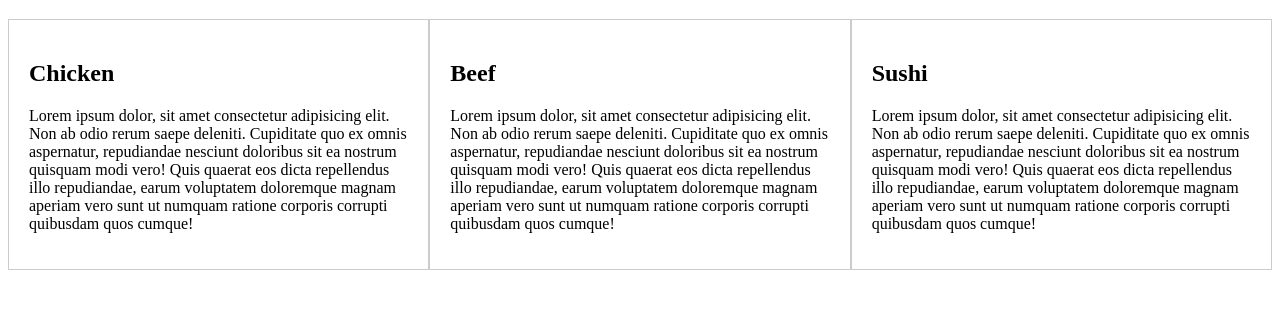
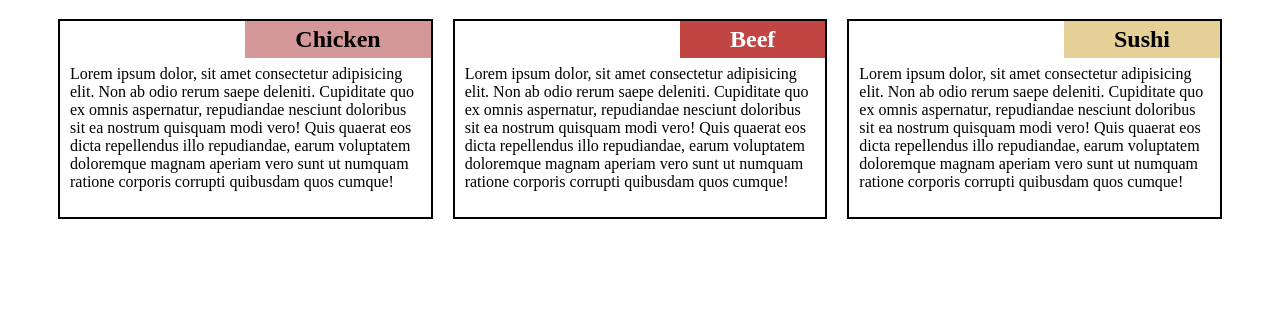
Before and after one commit to Kritikaadhikarii/Assignments-John-Hopkins-University-, a plain HTML site: page index.html in a window 1280 px wide. Shown: the part 61-370 px from the top of the page. Drawn offline with Linux system fonts and the light colour scheme.

Commit message:
new changes made

```diff
--- a/index.css
+++ b/index.css
@@ -5,11 +5,96 @@ h1{
 .parent {
     display: flex;
     justify-content: space-between;
+    margin-left: 50px;
+    margin-right: 50px;
 }
 
 .child {
-    flex-basis: calc(33.33% - 20px); /* Adjust the width based on your desired spacing */
-    border: 1px solid #ccc;
-    padding: 20px;
+    width: 30%;
+    border: 2px solid #000;
+    padding: 10px;
     margin-bottom: 20px;
+    position: relative;
 }
+
+.child h2 {
+    position: absolute;
+    top: 0;
+    right: 0;
+    padding: 5px;
+    margin: 0;
+    padding-left: 50px;
+    padding-right: 50px;
+}
+
+.one{
+    background-color: #D59898;
+}
+
+.two{
+    background-color: #C14543;
+    color: white;
+}
+
+.three{
+    background-color: #E5D198;
+}
+
+/* code for making the page responsive */
+
+/* for desktop view */
+@media (min-width: 992px) {
+    .parent {
+        display: flex;
+        justify-content: space-between;
+    }
+
+    .child {
+        width: calc(33.33% - 20px);
+        float: left;
+        margin-right: 20px;
+    }
+
+    .child:last-child {
+        margin-right: 0;
+    }
+}
+
+/* for tablet view */
+@media (min-width: 768px) and (max-width: 991px) {
+    .parent {
+        display: flex;
+        flex-wrap: wrap;
+        justify-content: flex-start;
+    }
+
+    .child {
+        width: 40%;
+        /* float: left; */
+        margin: 20px;
+    }
+
+    .child:nth-child(3) {
+        width: 100%;
+        float: none;
+        clear: both;
+    }
+}
+
+/* for mobile view */
+@media (max-width: 767px) {
+    .parent {
+        display: flex;
+        flex-wrap: nowrap;
+    }
+
+    .child {
+        width: 33.33%;
+        float: left;
+        margin-right: 20px;
+    }
+
+    .child:last-child {
+        margin-right: 0;
+    }
+}
--- a/index.html
+++ b/index.html
@@ -11,23 +11,26 @@
     <h1>Our Menu</h1>
     <div class="parent">
         <div class="child">
-            <h2>
+            <h2 class="one">
                 Chicken
             </h2>
+            <br>
             <p>Lorem ipsum dolor, sit amet consectetur adipisicing elit. Non ab odio rerum saepe deleniti. Cupiditate quo ex omnis aspernatur, repudiandae nesciunt doloribus sit ea nostrum quisquam modi vero! Quis quaerat eos dicta repellendus illo repudiandae, earum voluptatem doloremque magnam aperiam vero sunt ut numquam ratione corporis corrupti quibusdam quos cumque!</p>
         </div>
 
         <div class="child">
-            <h2>
+            <h2 class="two">
                 Beef
             </h2>
+            <br>
             <p>Lorem ipsum dolor, sit amet consectetur adipisicing elit. Non ab odio rerum saepe deleniti. Cupiditate quo ex omnis aspernatur, repudiandae nesciunt doloribus sit ea nostrum quisquam modi vero! Quis quaerat eos dicta repellendus illo repudiandae, earum voluptatem doloremque magnam aperiam vero sunt ut numquam ratione corporis corrupti quibusdam quos cumque!</p>
         </div>
 
         <div class="child">
-            <h2>
+            <h2 class="three">
                 Sushi
             </h2>
+            <br>
             <p>Lorem ipsum dolor, sit amet consectetur adipisicing elit. Non ab odio rerum saepe deleniti. Cupiditate quo ex omnis aspernatur, repudiandae nesciunt doloribus sit ea nostrum quisquam modi vero! Quis quaerat eos dicta repellendus illo repudiandae, earum voluptatem doloremque magnam aperiam vero sunt ut numquam ratione corporis corrupti quibusdam quos cumque!</p>
         </div>
     </div>
```
